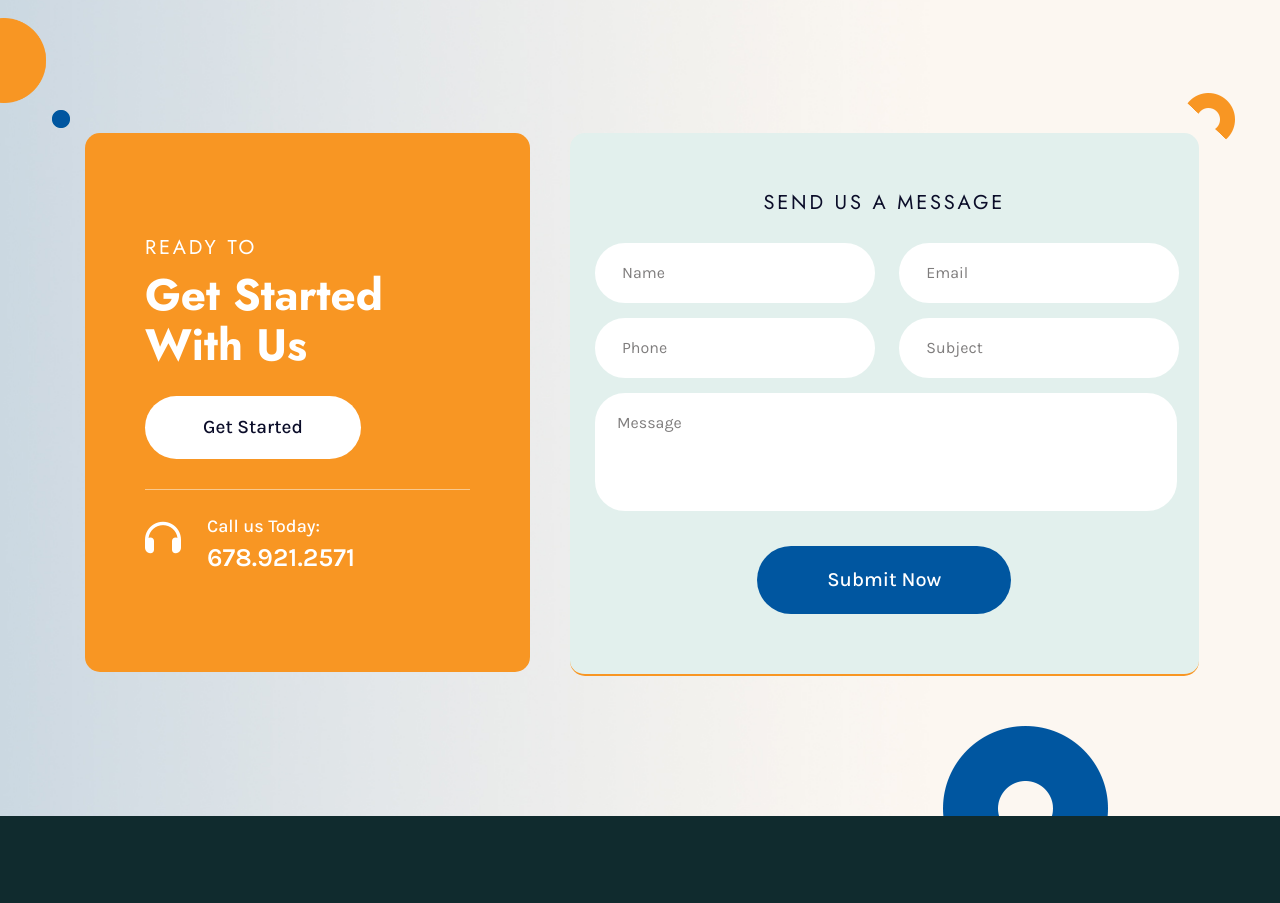
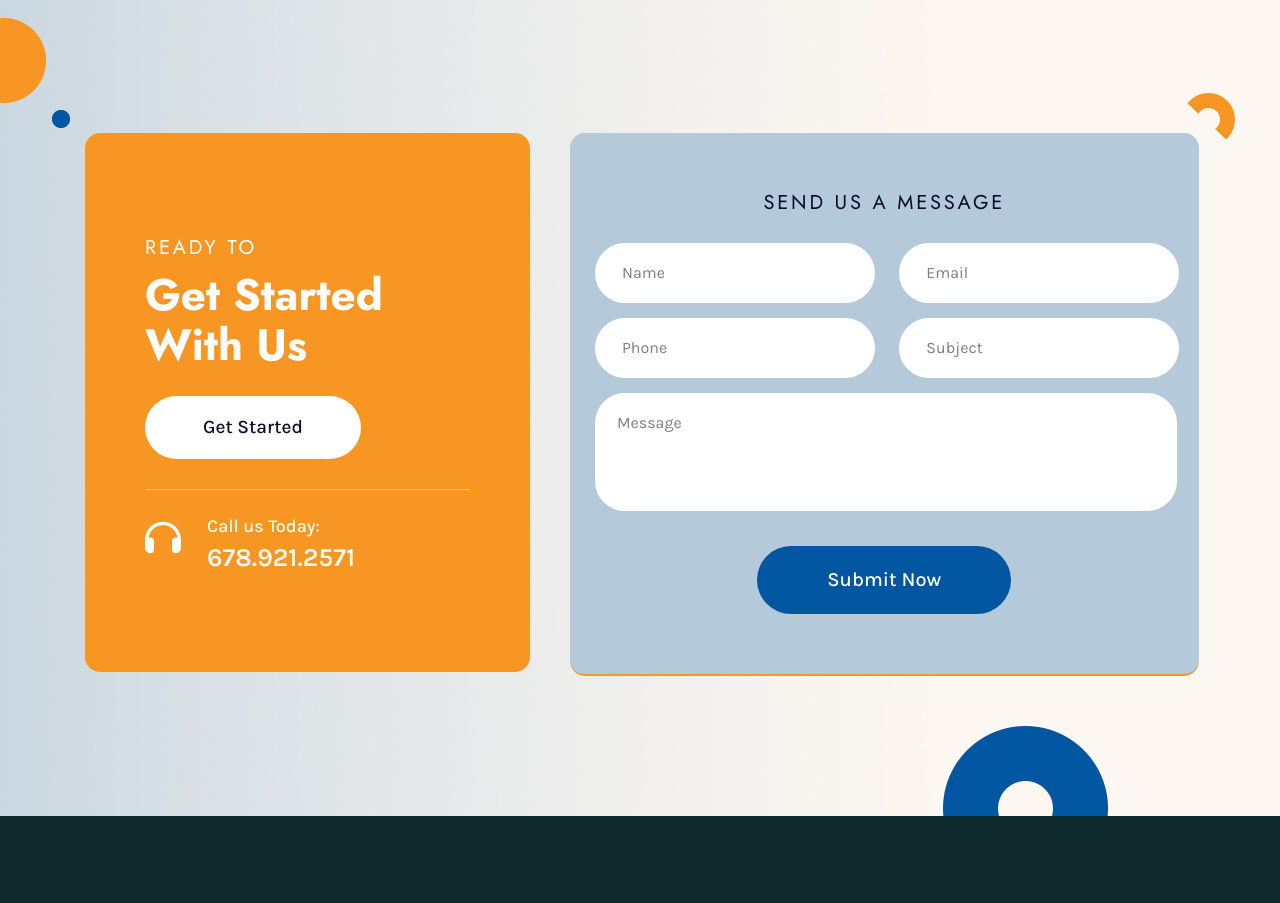
Before and after one commit to sampeterspsi/psiwebsite, a plain HTML site: page index.html in a window 1280 px wide. Shown: the part 6900-7803 px from the top of the page. Drawn offline with nearby package versions, Linux system fonts and the light colour scheme.

Commit message:
Css Update

```diff
--- a/assets/css/style.css
+++ b/assets/css/style.css
@@ -41,7 +41,7 @@ body {
     --e-global-color-light-grayish-cyan: #cddeec;
     --e-global-color-pale-orange: #fff8ef;
     --e-global-color-soft-orange: #f9c98f;
-    --e-global-color-grayish-cyan: #e2f0ed;
+    --e-global-color-grayish-cyan: #b4c9da;
     --e-global-color-moderate-cyan: #5cc3ce;
 }
 h1{
```
